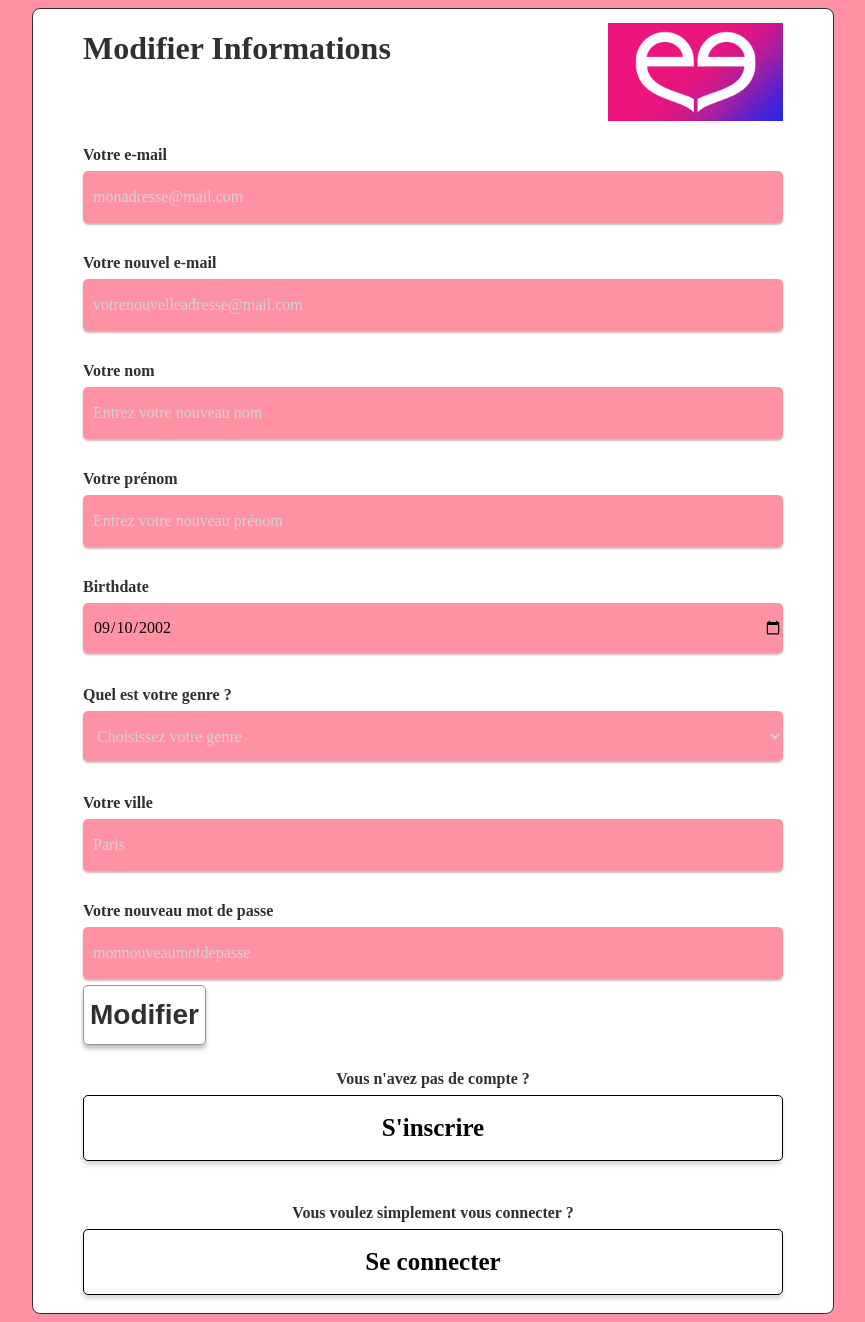
After one commit to YacineHar/Meetic, a PHP site: page /modification.php in a window 1280 px wide. The commit adds this page. Shown: the whole page, without its empty margins (207-1072 px from the left). Run offline with PHP 8.4, Linux system fonts and the light colour scheme.

Commit message:
inscription-connexion-modifications

```diff
--- a/Controller/ConnexController.php
+++ b/Controller/ConnexController.php
@@ -14,7 +14,7 @@ if ($_SERVER['REQUEST_METHOD'] === 'POST')
     if ($user && password_verify($mdp, $user['mdp']))
     {
         session_start();
-        $_SESSION['user_id'] = $user['id'];
+        $_USER['user_id'] = $user['id'];
         header("Location: validation_connex.html");
         exit();
     }
--- a/views/connexion.php
+++ b/views/connexion.php
@@ -33,6 +33,10 @@ include '../Controller/ConnexController.php';
             </div>
         </form>
         <div class="connexion">
+            <a href="modification.php" class="connexion-button">Modifier mon compte</a><br>
+        </div>
+
+        <div class="connexion">
             <label for="connexion">Vous n'avez pas de compte ?</label>
             <a href="inscription.php" class="connexion-button">S'inscrire</a><br>
         </div>
--- /dev/null
+++ b/views/modification.php
@@ -0,0 +1,77 @@
+<!DOCTYPE html>
+<html lang="en">
+<head>
+    <meta charset="UTF-8">
+    <meta name="viewport" content="width=device-width, initial-scale=1.0">
+    <title>Gestion du compte</title>
+    <link href="style.css" rel="stylesheet">
+</head>
+<body>
+<div class="inscription">
+    <div class="top">
+        <h1>Modifier Informations</h1>
+        <img src="meetic.jpg"alt="Logo meetic" />
+    </div>
+        <form action="../Controller/ModifController.php" method="post">
+        <div>
+            <label for="email">Votre e-mail</label>
+            <input type="text" id="email" name="email" placeholder="monadresse@mail.com" required>
+        </div>
+
+        <div>
+            <label for="new_email">Votre nouvel e-mail</label>
+            <input type="text" id="new_email" name="new_email" placeholder="votrenouvelleadresse@mail.com" required>
+        </div>
+
+        <div>
+            <label for="nom">Votre nom</label>
+            <input type="text" id="nom" name="nom" placeholder="Entrez votre nouveau nom" required>
+        </div>
+
+        <div>
+            <label for="prenom">Votre prénom</label>
+            <input type="text" id="prenom" name="prenom" placeholder="Entrez votre nouveau prénom" required>
+        </div>
+
+        <div>
+            <label for="date">Birthdate</label>
+            <input type="date" id="date" name="date" value="2002-09-10" min="1900-01-01" max="2006-01-01" />
+        </div>
+
+        <div>
+            <label for="genre">Quel est votre genre ?</label>
+            <select name="genre" id="genre" required>
+            <option value="" disabled selected hidden>Choisissez votre genre</option>
+            <option value="Homme">Homme</option>
+            <option value="Femme">Femme</option>
+            <option value="Autre">Autre...</option>
+            </select>
+        </div>
+
+        <div>
+            <label for="ville">Votre ville</label>
+            <input type="text" id="ville" name="ville" placeholder="Paris" required>
+        </div>
+
+        <div>
+            <label for="confirm">Votre nouveau mot de passe</label>
+            <input type="password" id="confirm" name="confirm" placeholder="monnouveaumotdepasse" required>
+        </div>
+
+        <button type="submit">Modifier</button>
+
+        <div class="connexion">
+            <label for="connexion">Vous n'avez pas de compte ?</label>
+            <a href="inscription.php" class="connexion-button">S'inscrire</a><br>
+        </div>
+
+        <div class="connexion">
+            <label for="connexion">Vous voulez simplement vous connecter ?</label>
+            <a href="connexion.php" class="connexion-button">Se connecter</a><br>
+        </div>
+
+        </form>
+
+</div>
+</body>
+</html>
```
Also changed, not shown: Controller/ModifController.php (added, +36 -0 lines), views/Validation_modif.html (added, +12 -0 lines), views/inscription.php (+5 -6 lines), views/échec_modif.html (added, +12 -0 lines), views/recherche.php (added).
